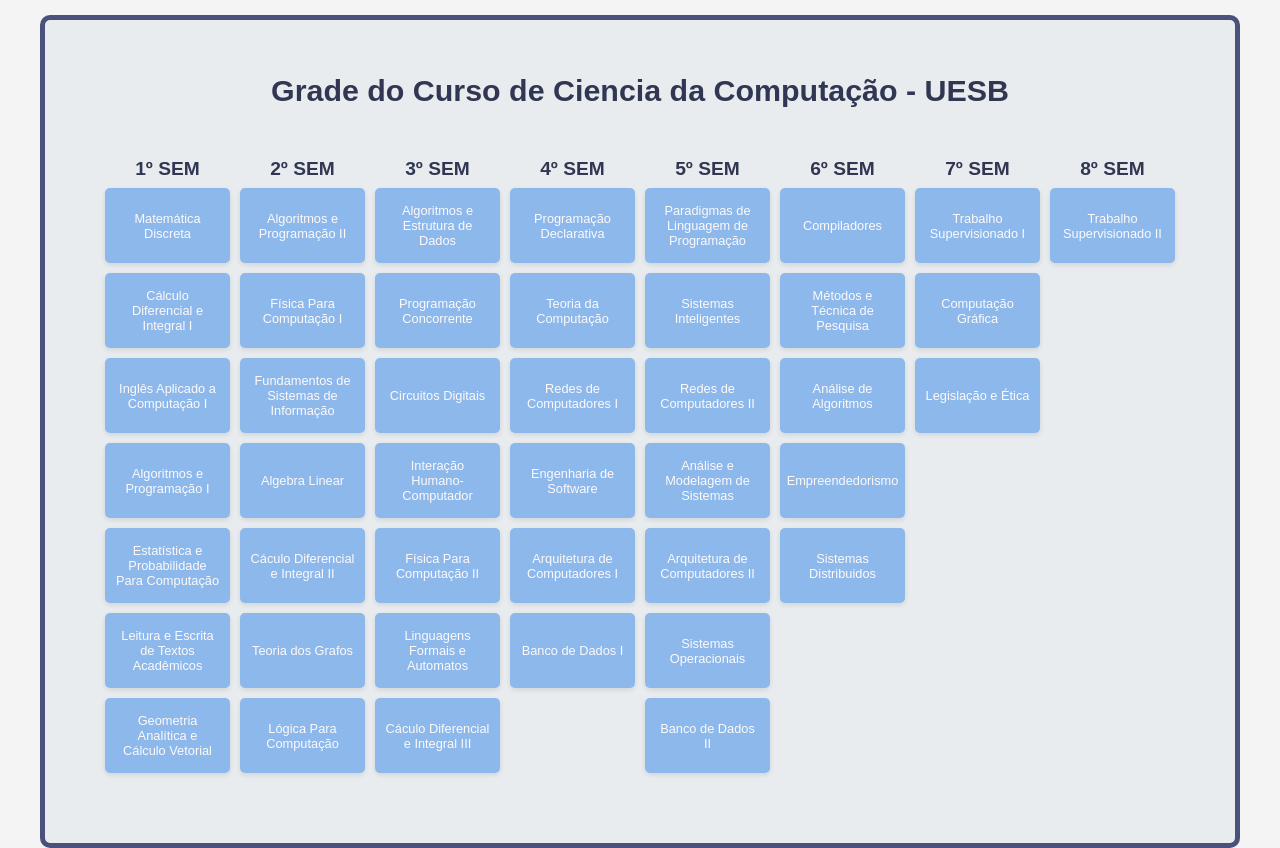
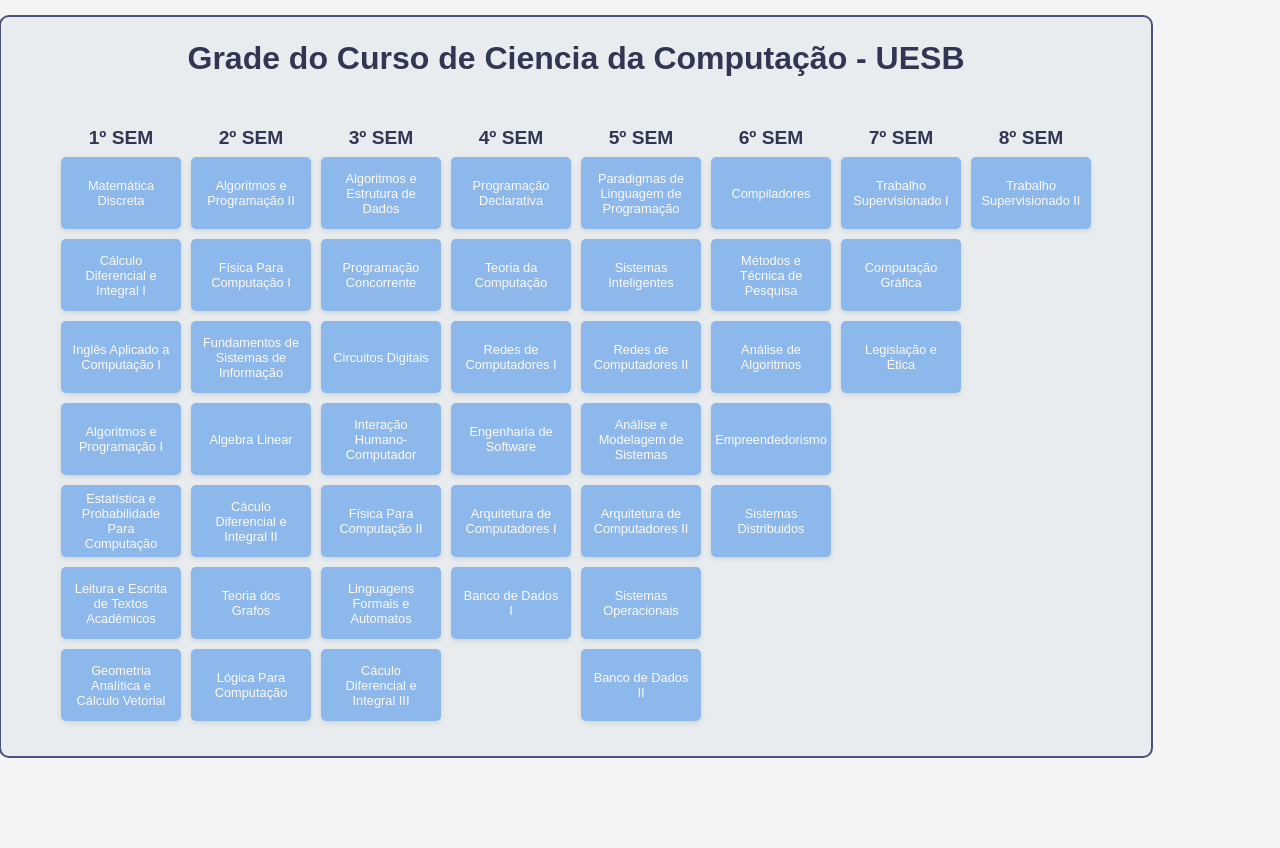
Before and after one commit to LailsonSantana/fluxograma-iterativo, a plain HTML site: page index.html in a window 1280 px wide. After the commit the page ends 800 px from the top, so only its background shows below. Drawn offline with Linux system fonts and the light colour scheme.

Commit message:
Melhoria na responsividade

```diff
--- a/styles.css
+++ b/styles.css
@@ -13,28 +13,77 @@
     margin: 0;
     padding: 0;
     flex-direction: column;
-
+    width: 90%;
 }
 
 .container{
-    border: 5px solid #4A527C;
+    border: 2px solid #4A527C;
     background-color: #e9ecef;
     margin-top: 15px;
-    padding: 45px;
+    padding-right: 15px;
+    padding-left: 15px;
+    padding-top: 15px;
+    padding-bottom: 10px;
     display: flex;
     flex-direction: column;
     justify-items: center;
     align-items: center;
     border-radius: 10px;
+
+}
+
+@media (min-width: 768px) {
+    .container {
+    border: 2px solid #4A527C;
+    background-color: #e9ecef;
+    margin-top: 15px;
+    padding-right: 45px;
+    padding-left: 45px;
+    padding-top: 15px;
+    padding-bottom: 10px;
+    display: flex;
+    flex-direction: column;
+    justify-items: center;
+    align-items: center;
+    border-radius: 10px;
+    }
+}
+
+.grade {
+    display: grid;
+    grid-template-columns: repeat(2, 1fr);
+    padding: 10px; /* Adiciona um padding interno */
+
+}
+
+@media (min-width: 500px) {
+    .grade {
+        display: grid;
+        grid-template-columns: repeat(8, 1fr);
+        padding: 10px; /* Adiciona um padding interno */
+
+    }
 }
 
 .titulo{
     display: flex;
     justify-items: center;
-    font-size: 1.9em;
+    font-size: 1em;
     margin-bottom: 35px;
     margin-top: 8px;
     color: #313752;
+}
+
+
+@media (min-width: 500px) {
+    .titulo{
+        display: flex;
+        justify-items: center;
+        font-size: 2em;
+        margin-bottom: 35px;
+        margin-top: 8px;
+        color: #313752;
+    }
 }
 
 .semestre h2 {
@@ -51,13 +100,6 @@
 }*/
 
 
-.grade {
-    display: grid;
-    grid-template-columns: repeat(8, 1fr);
-    padding: 10px; /* Adiciona um padding interno */
-
-}
-
 .semestre {
 
     padding: 5px;
@@ -73,16 +115,15 @@
     color: #fdf9f9;
     text-align: center;
     box-shadow: 0 2px 5px rgba(0, 0, 0, 0.1);
-    width: 125px;
-    height: 75px;
+    width: 120px;
+    height: 72px;
     display: flex;
     justify-content: center;
     align-items: center;
     text-align: center;
     margin-bottom: 10px;
     cursor: pointer;
-    transform: none; /* Valor padrão */
-
+    transform: none;
 }
 
 .disciplina:hover {
```
